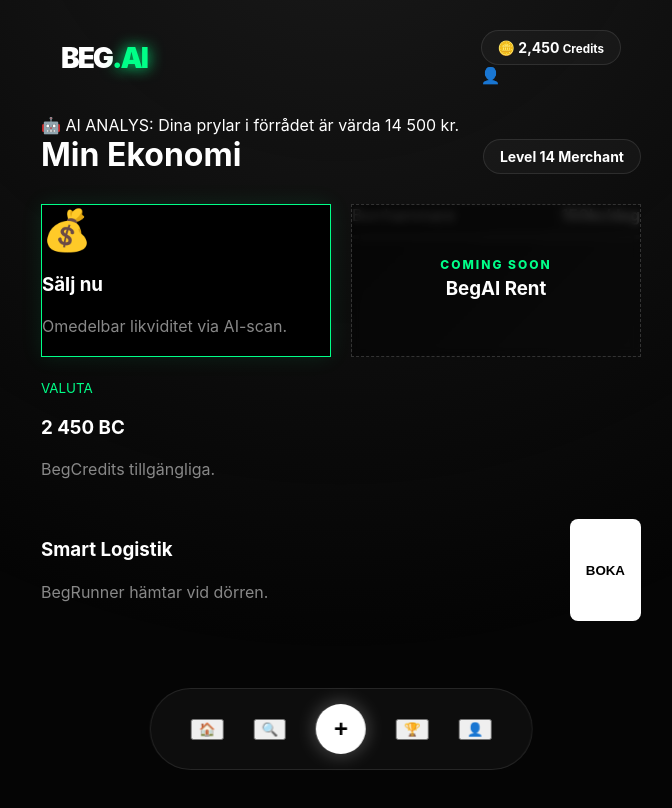
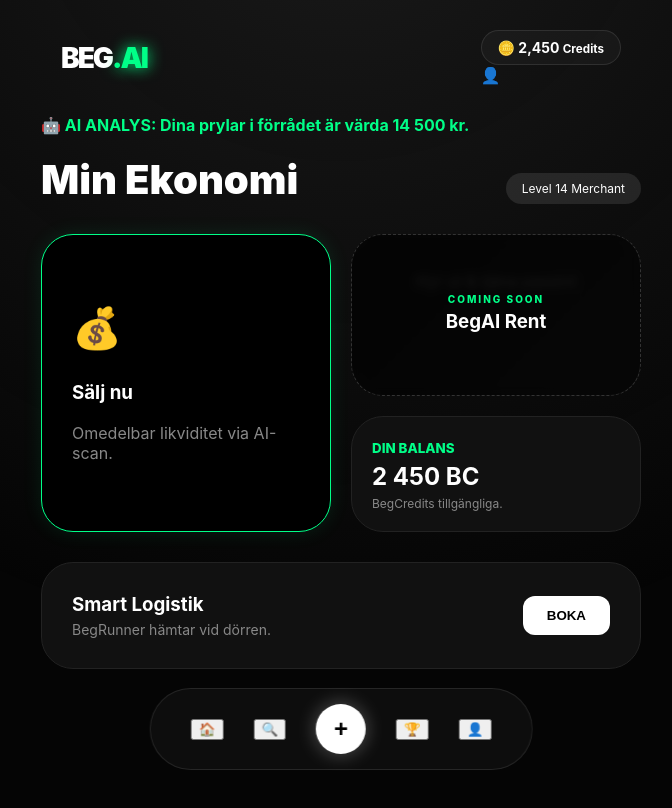
Before and after one commit to gascheckking/marketbeg-appGem, a Next.js app: page /dashboard in a window 1280 px wide. Shown: the top 808 px of the page, without its empty margins (299-971 px from the left). Built offline with nearby package versions, Linux system fonts and the light colour scheme.

Commit message:
Update page.tsx

```diff
--- a/app/dashboard/page.tsx
+++ b/app/dashboard/page.tsx
@@ -1,45 +1,75 @@
-import RentModule from "@/components/RentModule";
+"use client";
+
+// Vi skapar komponenten direkt här i filen så att importen inte går sönder
+function RentModule() {
+  return (
+    <div className="bento-item rent-locked" style={{
+      background: 'linear-gradient(135deg, #0a0a0a 0%, #111 100%)',
+      position: 'relative',
+      overflow: 'hidden',
+      border: '1px dashed #333',
+      borderRadius: '32px',
+      minHeight: '160px'
+    }}>
+      <div style={{
+        position: 'absolute', top: 0, left: 0, right: 0, bottom: 0,
+        background: 'rgba(0,0,0,0.6)', backdropFilter: 'blur(4px)',
+        display: 'flex', flexDirection: 'column', alignItems: 'center', justifyContent: 'center',
+        zIndex: 10
+      }}>
+        <span style={{fontSize: '10px', fontWeight: 800, letterSpacing: '2px', color: '#00ff88'}}>COMING SOON</span>
+        <h3 style={{margin: '5px 0'}}>BegAI Rent</h3>
+      </div>
+      <div style={{opacity: 0.2, padding: '20px', textAlign: 'center'}}>
+        <p>Hyr ut & tjäna passivt</p>
+      </div>
+    </div>
+  );
+}
 
 export default function Dashboard() {
   return (
     <div className="main-container">
-      <div className="ai-ticker">🤖 AI ANALYS: Dina prylar i förrådet är värda 14 500 kr.</div>
+      <div className="ai-ticker" style={{marginBottom: '20px', color: '#00ff88', fontWeight: 700}}>
+        🤖 AI ANALYS: Dina prylar i förrådet är värda 14 500 kr.
+      </div>
 
       <div style={{display: 'flex', justifyContent: 'space-between', alignItems: 'flex-end', marginBottom: '30px'}}>
-        <h1 style={{margin: 0}}>Min Ekonomi</h1>
-        <div className="stat-pill">Level 14 Merchant</div>
+        <h1 style={{margin: 0, fontSize: '2.5rem', fontWeight: 900}}>Min Ekonomi</h1>
+        <div style={{background: 'rgba(255,255,255,0.1)', padding: '8px 16px', borderRadius: '99px', fontSize: '12px'}}>Level 14 Merchant</div>
       </div>
 
       <div className="bento-grid" style={{display: 'grid', gridTemplateColumns: 'repeat(2, 1fr)', gap: '20px'}}>
 
-        {/* AKTIV: SÄLJ */}
-        <div className="bento-item tall glow-card" onClick={() => window.location.href='/sell'}>
-          <span style={{fontSize: '40px'}}>💰</span>
+        {/* SÄLJ-KNAPP */}
+        <div className="bento-item glow-card" onClick={() => window.location.href='/sell'} style={{
+            background: '#000', border: '1px solid #00ff88', padding: '30px', borderRadius: '32px', cursor: 'pointer', gridRow: 'span 2', display: 'flex', flexDirection: 'column', justifyContent: 'center'
+        }}>
+          <span style={{fontSize: '40px', marginBottom: '10px'}}>💰</span>
           <h3>Sälj nu</h3>
-          <p className="muted">Omedelbar likviditet via AI-scan.</p>
+          <p style={{color: '#888', margin: 0}}>Omedelbar likviditet via AI-scan.</p>
         </div>
 
-        {/* PAUSAD: HYR UT */}
+        {/* UTHYRNING (Låst) */}
         <RentModule />
 
-        {/* AKTIV: CREDITS */}
-        <div className="bento-item" style={{background: 'var(--surface)'}}>
-          <small style={{color: 'var(--accent)'}}>VALUTA</small>
-          <h3>2 450 BC</h3>
-          <p className="muted">BegCredits tillgängliga.</p>
+        {/* DIN BALANS */}
+        <div className="bento-item" style={{background: '#111', padding: '20px', borderRadius: '32px', border: '1px solid #222'}}>
+          <small style={{color: '#00ff88', fontWeight: 800}}>DIN BALANS</small>
+          <h3 style={{margin: '5px 0', fontSize: '1.5rem'}}>2 450 BC</h3>
+          <p style={{color: '#888', fontSize: '12px', margin: 0}}>BegCredits tillgängliga.</p>
         </div>
 
-        {/* AKTIV: LOGISTIK */}
-        <div className="bento-item wide" style={{gridColumn: 'span 2'}}>
-          <div style={{display: 'flex', justifyContent: 'space-between'}}>
+        {/* LOGISTIK */}
+        <div className="bento-item wide" style={{gridColumn: 'span 2', background: '#111', padding: '30px', borderRadius: '32px', border: '1px solid #222', marginTop: '10px'}}>
+          <div style={{display: 'flex', justifyContent: 'space-between', alignItems: 'center'}}>
             <div>
-              <h3>Smart Logistik</h3>
-              <p className="muted">BegRunner hämtar vid dörren.</p>
+              <h3 style={{margin: 0}}>Smart Logistik</h3>
+              <p style={{color: '#888', margin: '5px 0 0 0', fontSize: '14px'}}>BegRunner hämtar vid dörren.</p>
             </div>
-            <button className="small-pay" style={{background: '#fff', color: '#000'}}>BOKA</button>
+            <button style={{background: '#fff', color: '#000', border: 'none', padding: '12px 24px', borderRadius: '12px', fontWeight: 800, cursor: 'pointer'}}>BOKA</button>
           </div>
         </div>
-
       </div>
     </div>
   );
```
